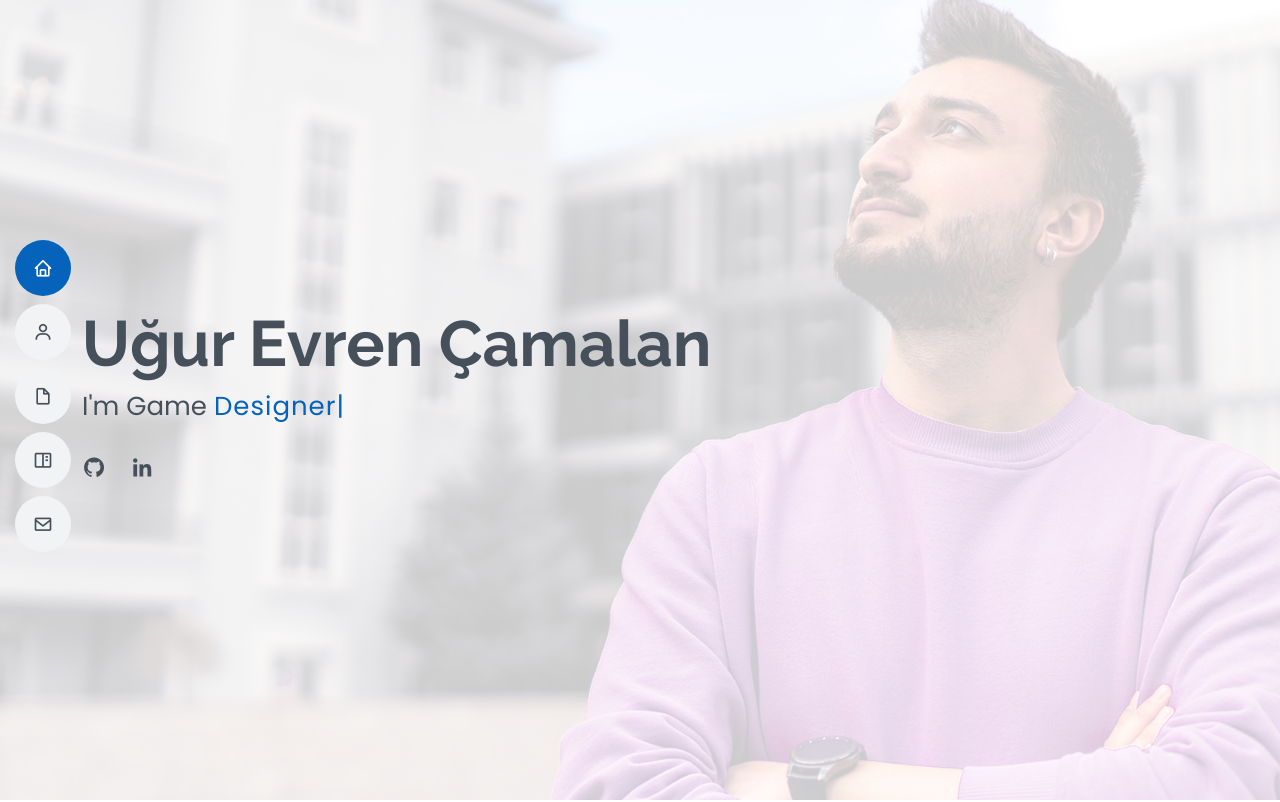
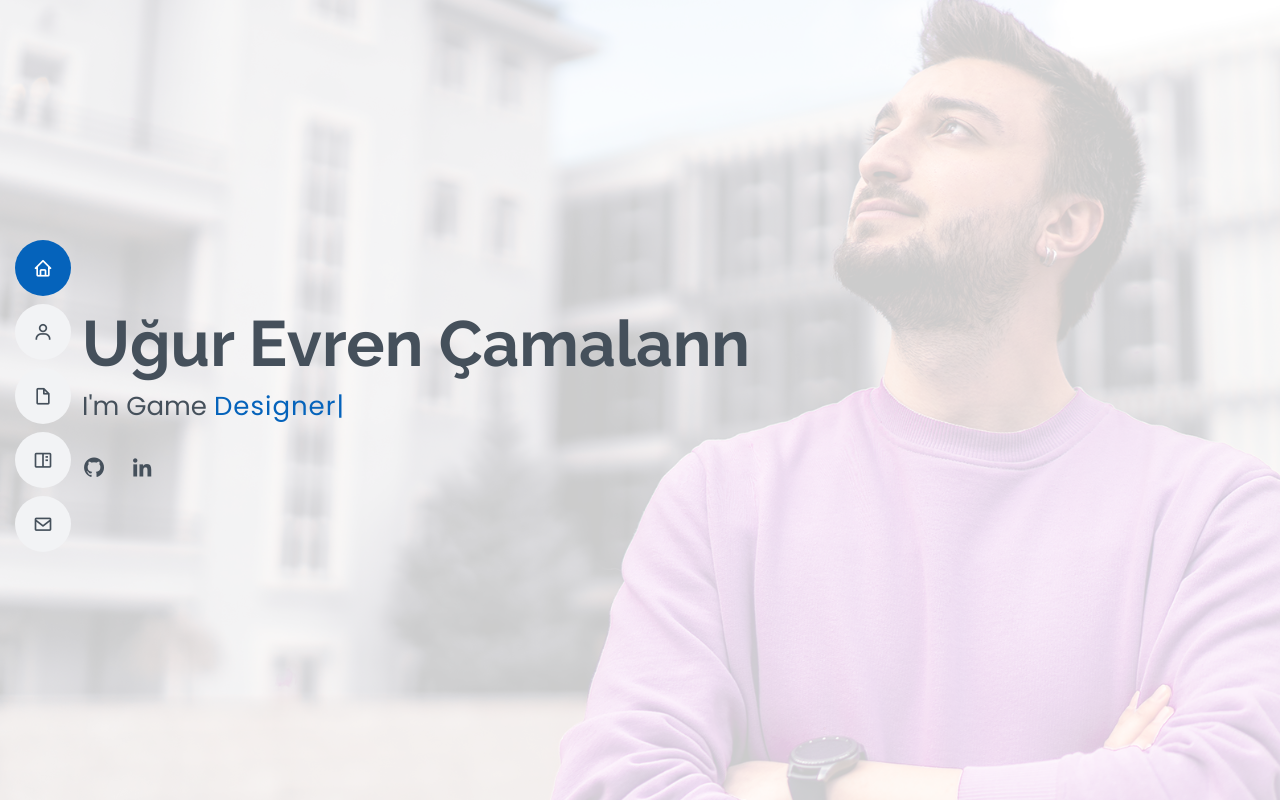
Before and after one commit to ugurevren/ugurevren.github.io, a plain HTML site: page index.html in a window 1280 px wide. Shown: the top 802 px of the page. Drawn offline with nearby package versions, Linux system fonts and the light colour scheme.

Commit message:
Update index.html

```diff
--- a/index.html
+++ b/index.html
@@ -52,7 +52,7 @@
   <!-- ======= Hero Section ======= -->
   <section id="hero" class="d-flex flex-column justify-content-center">
     <div class="container" data-aos="zoom-in" data-aos-delay="100">
-      <h1>Uğur Evren Çamalan</h1>
+      <h1>Uğur Evren Çamalann</h1>
       <p>I'm Game <span class="typed" data-typed-items="Developer, Designer"></span></p>
       <div class="social-links">
         <a href="http://github.com/ugurevren" target="_blank" rel="noopener noreferrer" class="github"><i class="bx bxl-github"></i></a>
```
